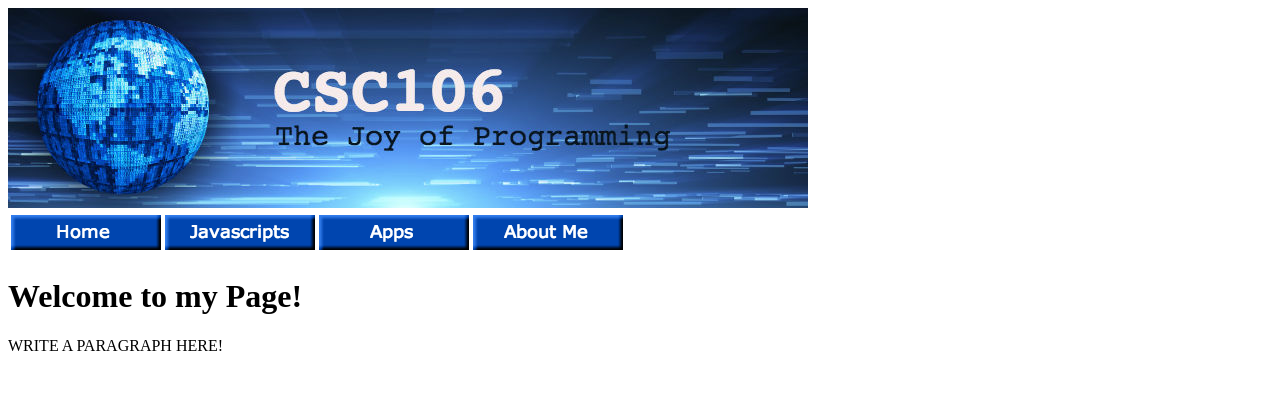
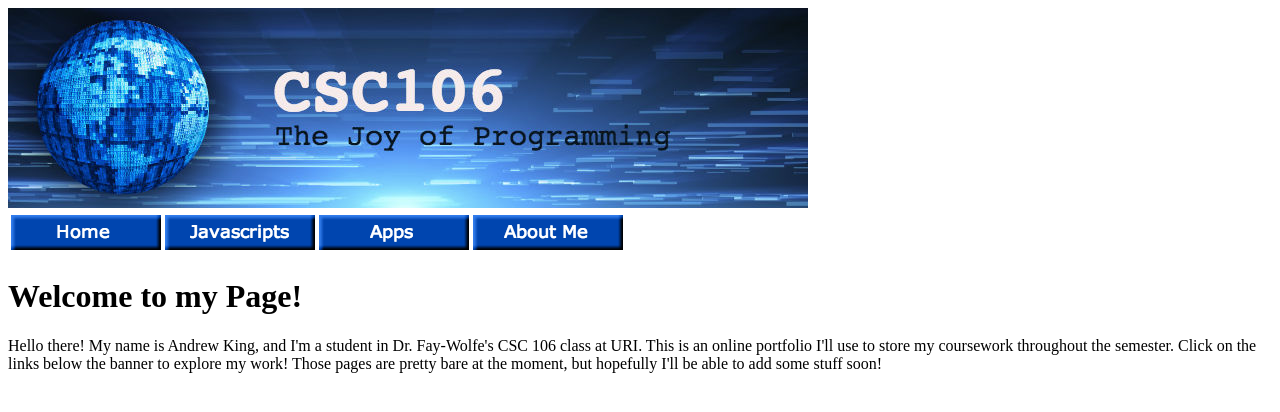
Before and after one commit to andrewking97/andrewking97.github.io, a plain HTML site: page index.html in a window 1280 px wide. Drawn offline with Linux system fonts and the light colour scheme.

Commit message:
Update index.html

```diff
--- a/index.html
+++ b/index.html
@@ -25,6 +25,6 @@
       </thead>
     </table>
     <h1>Welcome to my Page!</h1>
-    <p>WRITE A PARAGRAPH HERE!</p>
+    <p>Hello there! My name is Andrew King, and I'm a student in Dr. Fay-Wolfe's CSC 106 class at URI. This is an online portfolio I'll use to store my coursework throughout the semester. Click on the links below the banner to explore my work! Those pages are pretty bare at the moment, but hopefully I'll be able to add some stuff soon!</p>
   </body>
 </html>
```
